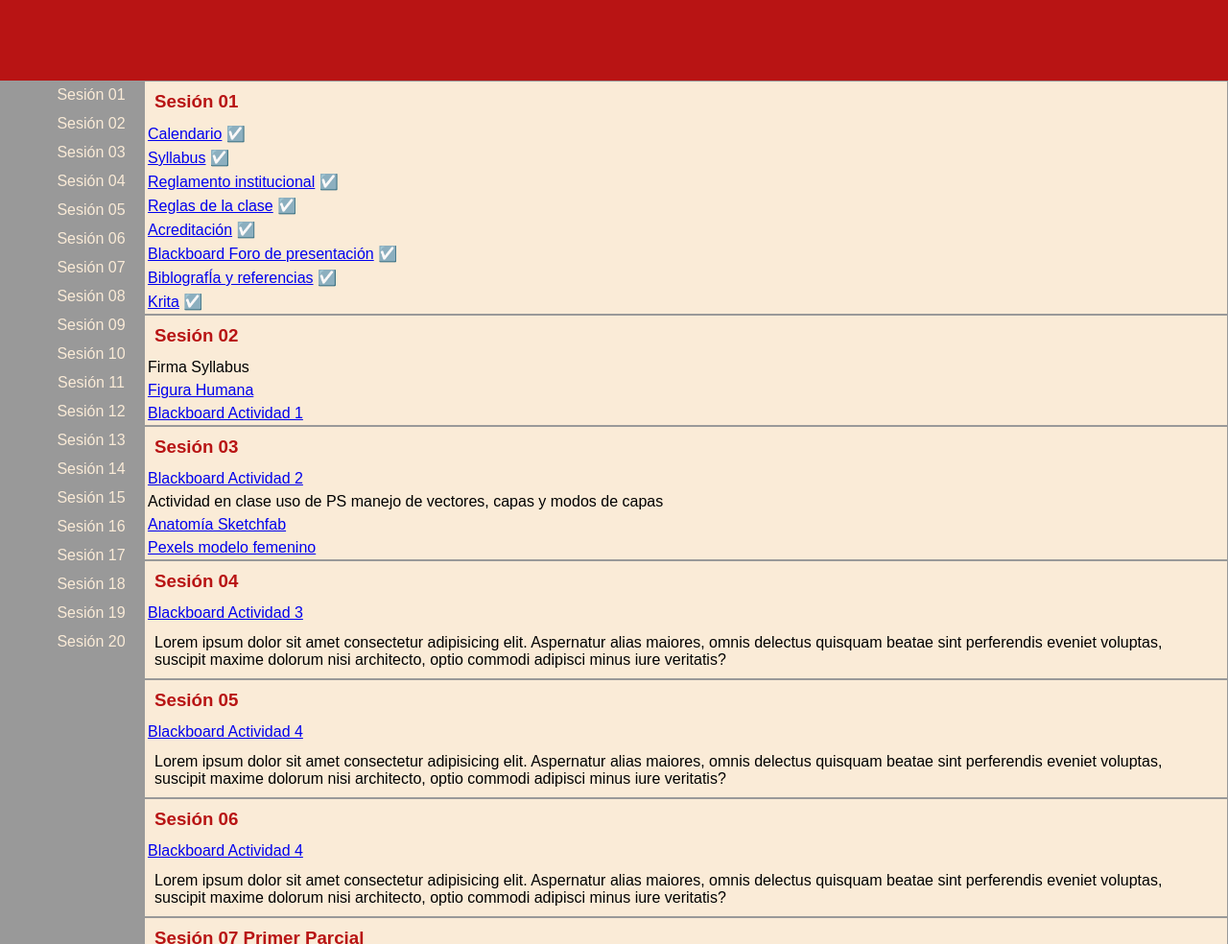
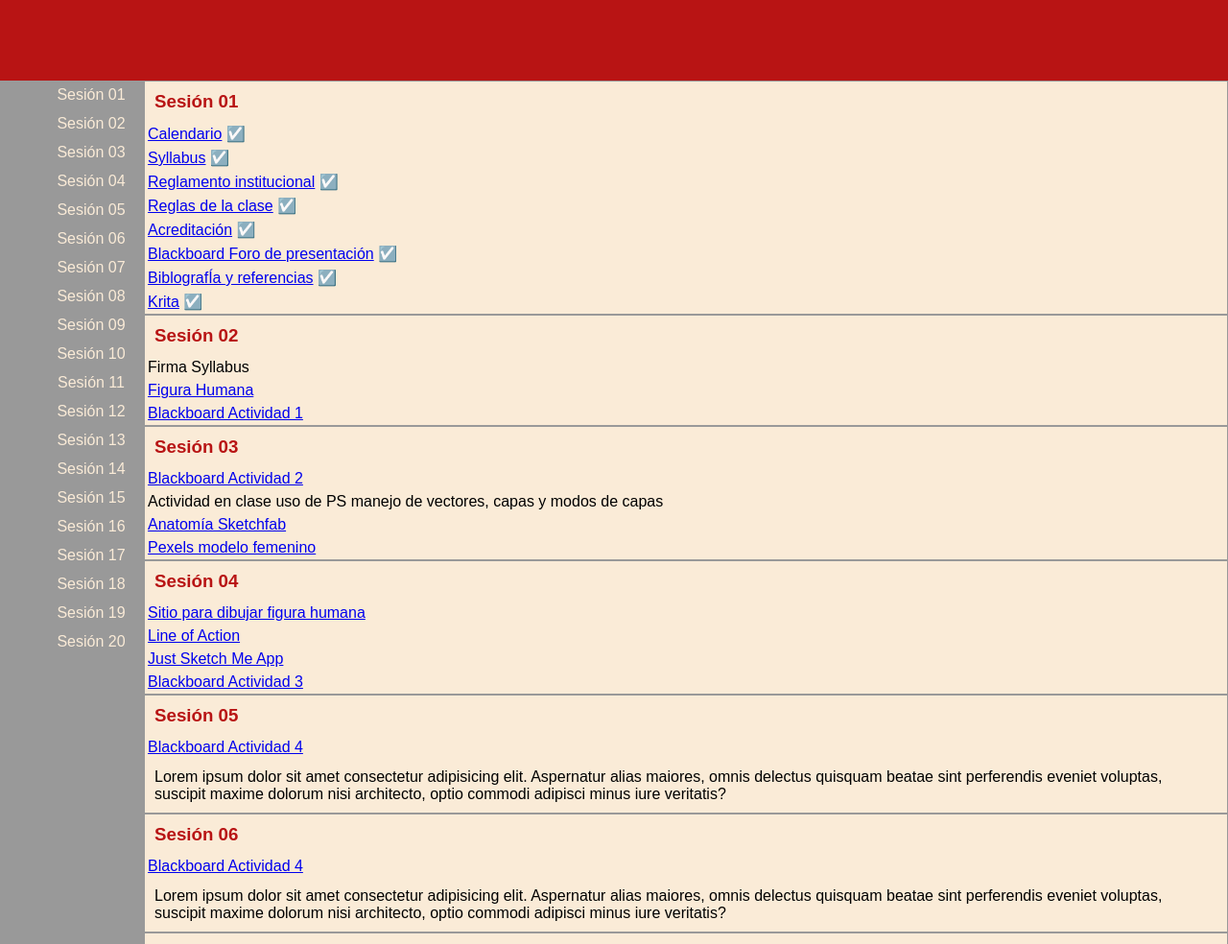
Before and after one commit to beztao01/antropometria, a plain HTML site: page index.html in a window 1280 px wide. Shown: the part 116-1100 px from the top of the page at 96% size. Drawn offline with Linux system fonts and the light colour scheme.

Commit message:
change sesion 04

```diff
--- a/index.html
+++ b/index.html
@@ -75,9 +75,11 @@
                 <section>
                     <h3>Sesión 04</h3>
                     <ul>
+                        <li><a href="https://quickposes.com/en">Sitio para dibujar figura humana</a> </li>
+                        <li><a href="https://line-of-action.com/practice-tools/figure-drawing">Line of Action</a></li>
+                        <li><a href="https://app.justsketch.me/">Just Sketch Me App</a></li>
                         <li><a href="https://uvmonline.blackboard.com/webapps/login/">Blackboard Actividad 3</a></li>
                     </ul>
-                    <p>Lorem ipsum dolor sit amet consectetur adipisicing elit. Aspernatur alias maiores, omnis delectus quisquam beatae sint perferendis eveniet voluptas, suscipit maxime dolorum nisi architecto, optio commodi adipisci minus iure veritatis?</p>
                 </section>
                 <section>
                     <h3>Sesión 05</h3>
```
